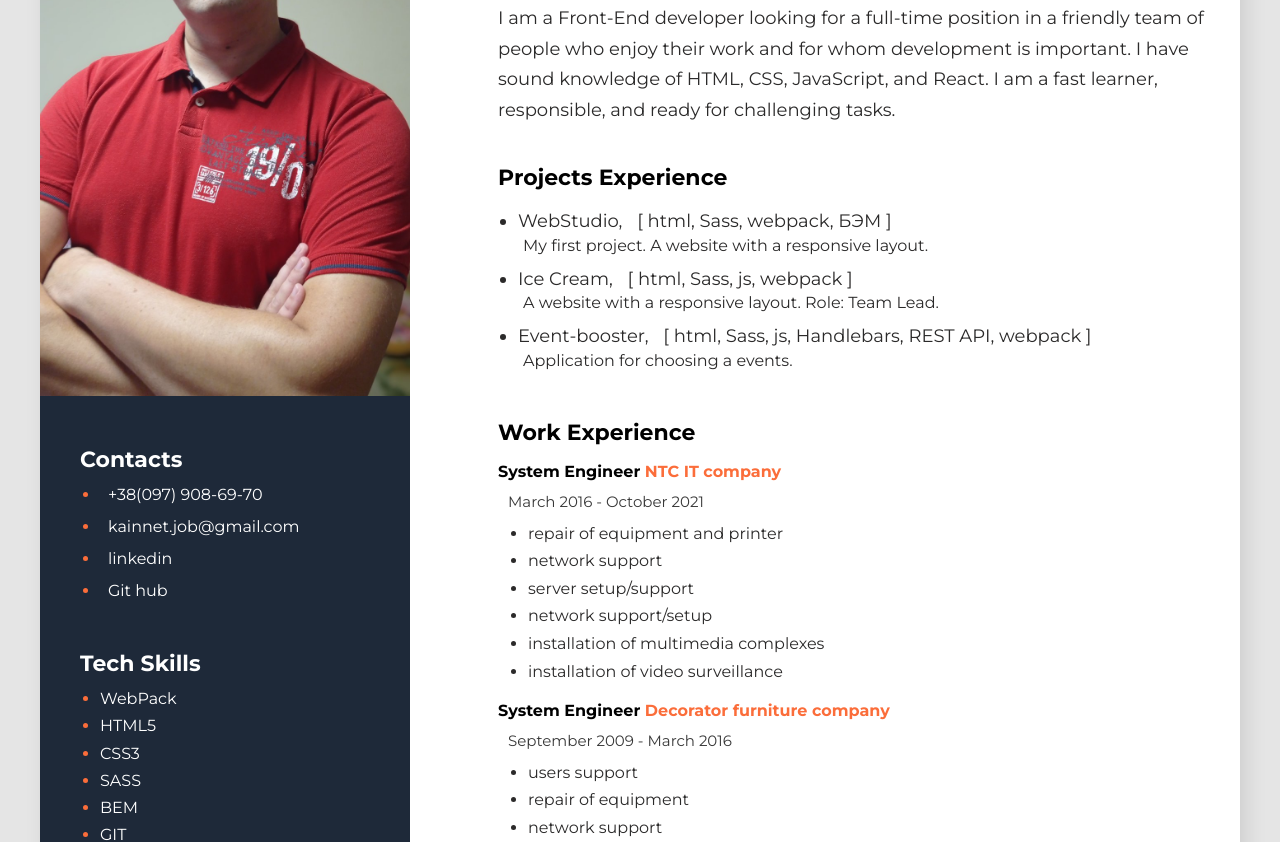
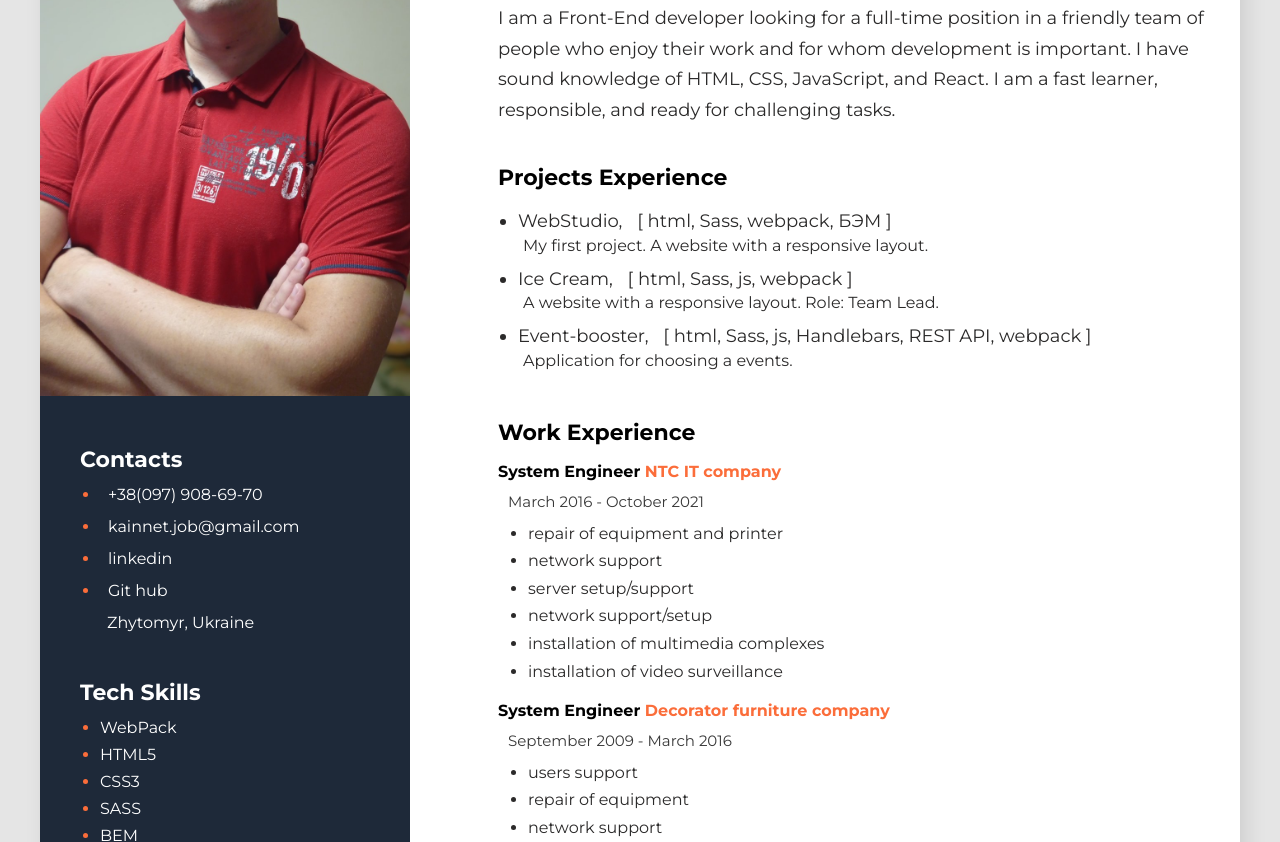
Before and after one commit to andrew-mozharovsky/MyResume, a plain HTML site: page index.html in a window 1280 px wide. Shown: the part 254-1096 px from the top of the page. Drawn offline with nearby package versions, Linux system fonts and the light colour scheme.

Commit message:
[fix] location

```diff
--- a/index.html
+++ b/index.html
@@ -81,6 +81,7 @@
               >
             </li>
           </ul>
+          <p class="location">Zhytomyr, Ukraine</p>
         </div>
         <div class="tech-skills">
           <h2 class="tech-skills-title">Tech Skills</h2>
--- a/sass/components/_sidebar.scss
+++ b/sass/components/_sidebar.scss
@@ -72,3 +72,7 @@
   font-size: 22px;
   line-height: 1.22;
 }
+.location {
+  margin-top: 10px;
+  padding-left: 27px;
+}
```
Also changed, not shown: css/main.css, css/main.min.css, 2 other files.
